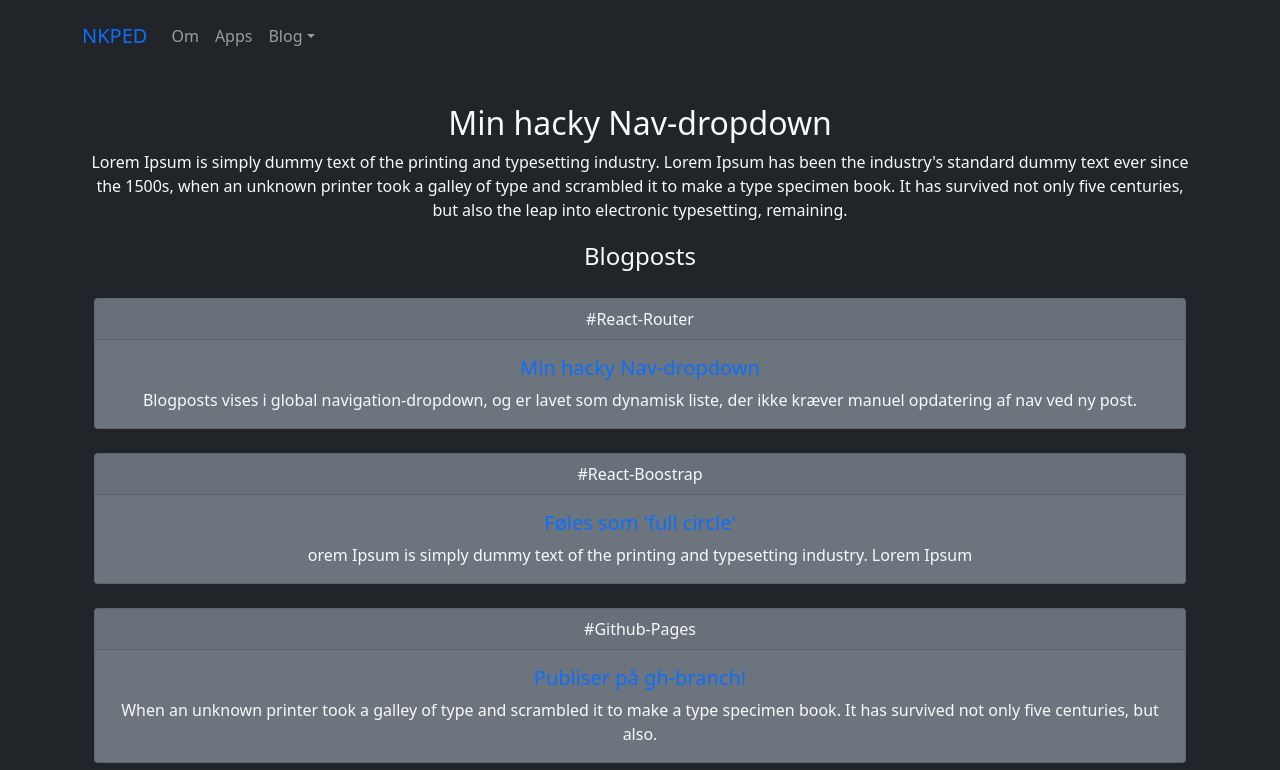
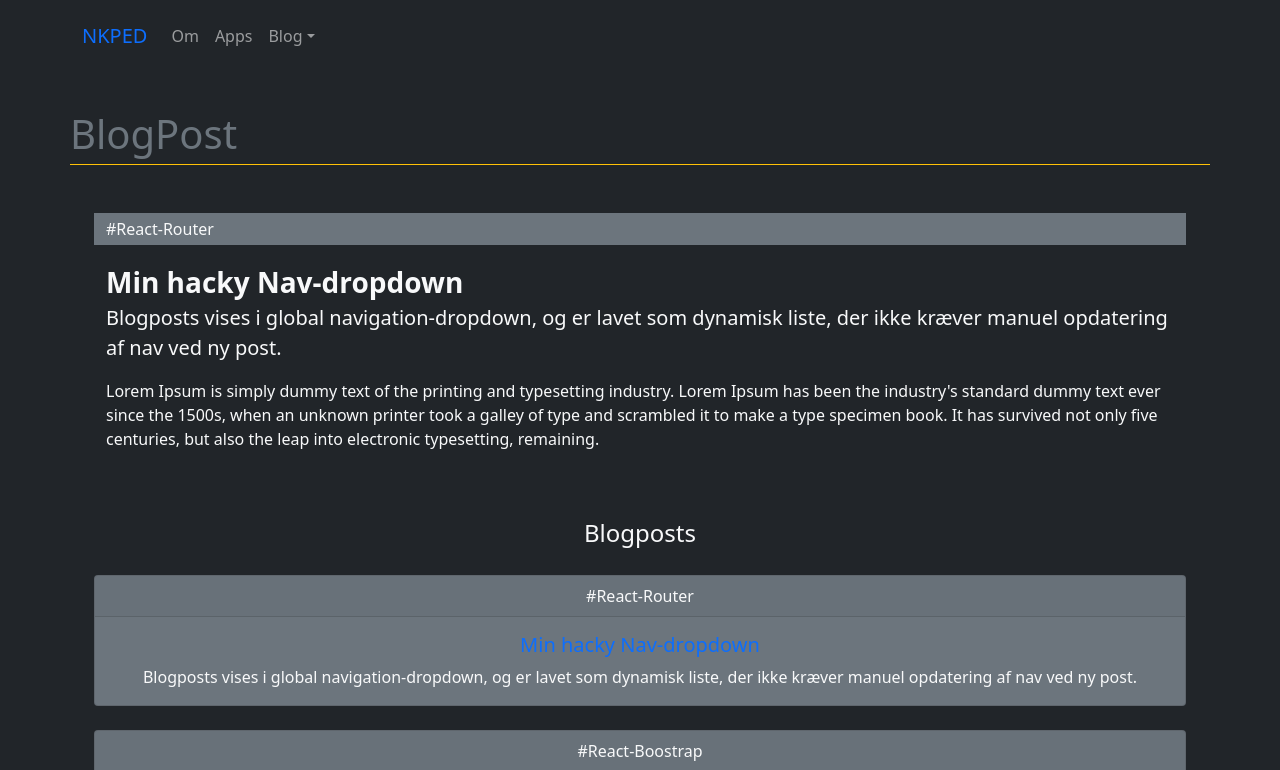
Before and after one commit to nkped/nkped.github.io, a React (Create React App) app: page /blog/11 in a window 1280 px wide. Shown: the top 770 px of the page. Built offline with nearby package versions, Linux system fonts and the light colour scheme.

Commit message:
Opdater Blogpostside

```diff
--- a/src/routes/blog.jsx
+++ b/src/routes/blog.jsx
@@ -17,7 +17,6 @@ export default function Blog() {
       <Container className="p-4">
         {blogPosts.map((blogPost) => (
           <Card bg="secondary" key={blogPost.number} className="mb-4">
-            {console.log(blogPost.number)}
             <Card.Header>{`#${blogPost.subject}`}</Card.Header>
             <Card.Body>
               <Card.Title>
--- a/src/routes/blogPost.jsx
+++ b/src/routes/blogPost.jsx
@@ -1,14 +1,30 @@
 import { getBlogPost } from "../data";
 import { useParams } from "react-router-dom";
-import { Container } from "react-bootstrap";
+import { Col, Container, Row } from "react-bootstrap";
 
 export default function BlogPost() {
   let params = useParams();
   let blogPost = getBlogPost(parseInt(params.blogPostId));
   return (
     <Container>
-      <h2>{blogPost.titel}</h2>
-      <p>{blogPost.text}</p>
+      <Row className="fs-1 fw-semibold text-muted border-bottom border-warning">
+        BlogPost
+      </Row>
+      <Container className="text-start  px-4 py-5 ">
+        <Row>
+          <Col className="bg-secondary mb-3 py-1">{`#${blogPost.subject}`}</Col>
+        </Row>
+        <Row className="fs-3 fw-bold text-start">
+          <Col>{`${blogPost.titel}`}</Col>
+        </Row>
+
+        <Row>
+          <Col>
+            <p className="lead">{blogPost.intro}</p>
+            <p>{blogPost.text}</p>
+          </Col>
+        </Row>
+      </Container>
     </Container>
   );
 }
```
